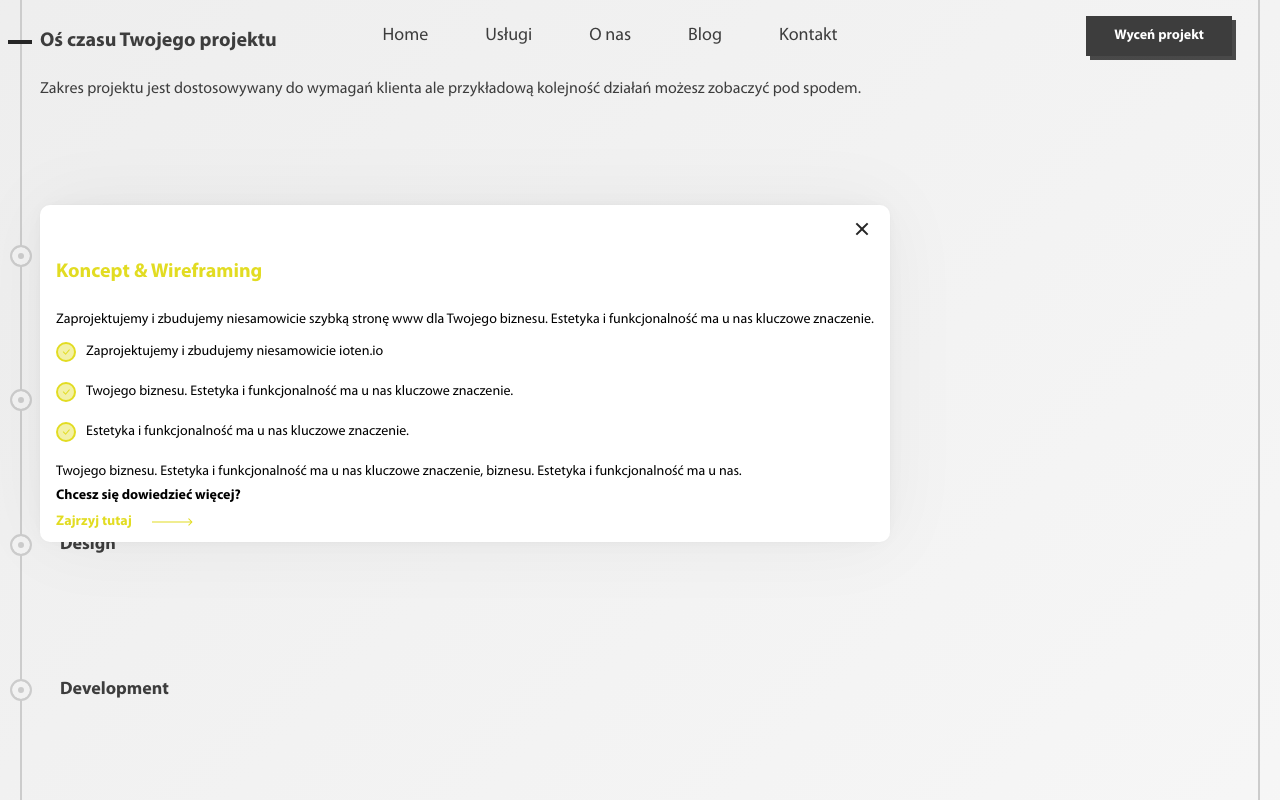
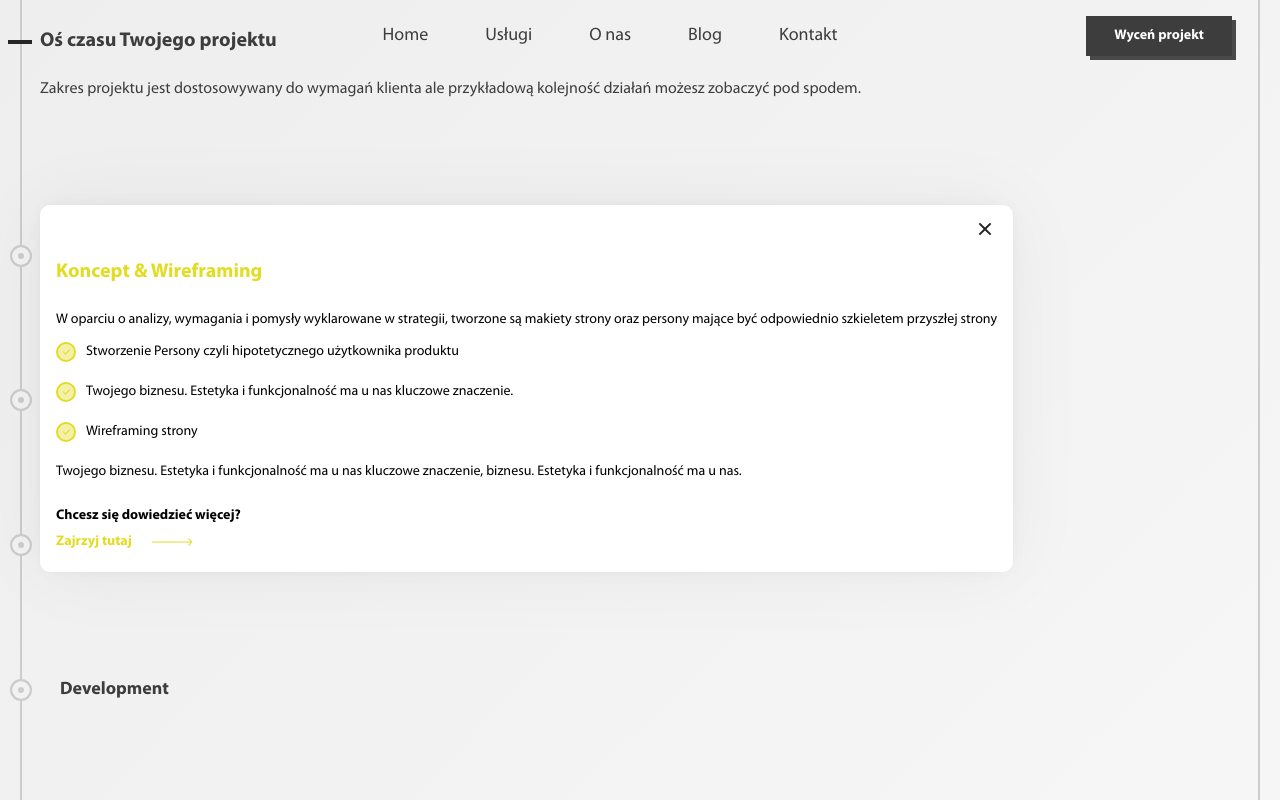
Before and after one commit to sebastian-lucjan/ioten, a Next.js app: page / in a window 1280 px wide. Both pictures are taken after a click on the element "Koncept & Wireframing". Shown: the part 1296-2096 px from the top of the page. Built offline with nearby package versions, Linux system fonts and the light colour scheme.

Commit message:
Fix check icon issue in ServiceDetail by flex

```diff
--- a/src/components/ServicesAxis/ServiceDetail/index.jsx
+++ b/src/components/ServicesAxis/ServiceDetail/index.jsx
@@ -32,11 +32,20 @@ const StyledLogo = styled.div`
 `;
 
 const StyledBenefits = styled.li`
+  position: relative;
   list-style: none;
   display: flex;
-  align-items: center;
+  align-items: flex-start;
   margin-bottom: 0.8rem;
+  height: 100%;
+
+  .service-detail__check {
+    display: flex;
+    align-items: center;
+    height: 32px;
+  }
 `;
+
 const StyledColorCheckIcon = styled.div`
   display: flex;
   justify-content: center;
@@ -71,6 +80,7 @@ const StyledThinArrow = styled(ThinArrow)`
 const ServiceDetailFooter = styled.div`
   display: flex;
   flex-direction: column;
+  padding: 2rem 0 1rem 0;
 
   .service-detail__read-more {
     display: flex;
@@ -124,7 +134,9 @@ const ServiceDetail = ({ index, handleClose }) => {
       <ul>
         {prosList.map((profit) => (
           <StyledBenefits key={uuid()}>
-            <ColorCheckIcon color={accentColor} className="service-detail__check" />
+            <div className="service-detail__check">
+              <ColorCheckIcon color={accentColor} />
+            </div>
             <TextParagraph size="sm">{profit}</TextParagraph>
           </StyledBenefits>
         ))}
--- a/src/data/servicesData.js
+++ b/src/data/servicesData.js
@@ -11,24 +11,25 @@ const services = {
   servicesStagesFooter: { heading: 'Chcesz poczytać więcej o ioten?', cta: 'Przeczytaj nasz wpis' },
   stages: [
     {
-      heading: 'Idea & Strategia',
+      heading: 'Strategia & Idea',
       introParagraph:
-        'Zaprojektujemy i zbudujemy niesamowicie szybką stronę www dla Twojego biznesu. Estetyka i funkcjonalność ma u nas kluczowe znaczenie.',
+        'Celem tego etapu jest wprowadzenie ioten w świat pomysłu / biznesu inwestora. Przeprowadzamy wnikliwą analizę wymagań i inspiracji a następnie wyciągamy wnioski, na których budujemy naszą współpracę',
       prosList: [
-        'Zaprojektujemy i zbudujemy niesamowicie ioten.io',
-        'Twojego biznesu. Estetyka i funkcjonalność ma u nas kluczowe znaczenie.',
-        'Estetyka i funkcjonalność ma u nas kluczowe znaczenie.',
+        'Wstępny wywiad / ankieta w celu wstępnego zaadresowania potrzeb klienta',
+        'Wywiad i analiza jako etap podbudowy merytorycznej',
+        'Analiza konkurencji i inspiracji',
+        'Raport / przedstawienie wniosków',
       ],
-      endParagraph: 'Twojego biznesu. Estetyka i funkcjonalność ma u nas kluczowe znaczenie, biznesu. Estetyka i funkcjonalność ma u nas.',
+      endParagraph: 'Efektem finalnym tego etapu jest raport / przedstawienie wniosków i opracowanie szczegółowego modelu dalszej współpracy.',
     },
     {
       heading: 'Koncept & Wireframing',
       introParagraph:
-        'Zaprojektujemy i zbudujemy niesamowicie szybką stronę www dla Twojego biznesu. Estetyka i funkcjonalność ma u nas kluczowe znaczenie.',
+        'W oparciu o analizy, wymagania i pomysły wyklarowane w strategii, tworzone są makiety strony oraz persony mające być odpowiednio szkieletem przyszłej strony',
       prosList: [
-        'Zaprojektujemy i zbudujemy niesamowicie ioten.io',
+        'Stworzenie Persony czyli hipotetycznego użytkownika produktu',
         'Twojego biznesu. Estetyka i funkcjonalność ma u nas kluczowe znaczenie.',
-        'Estetyka i funkcjonalność ma u nas kluczowe znaczenie.',
+        'Wireframing strony',
       ],
       endParagraph: 'Twojego biznesu. Estetyka i funkcjonalność ma u nas kluczowe znaczenie, biznesu. Estetyka i funkcjonalność ma u nas.',
     },
```
